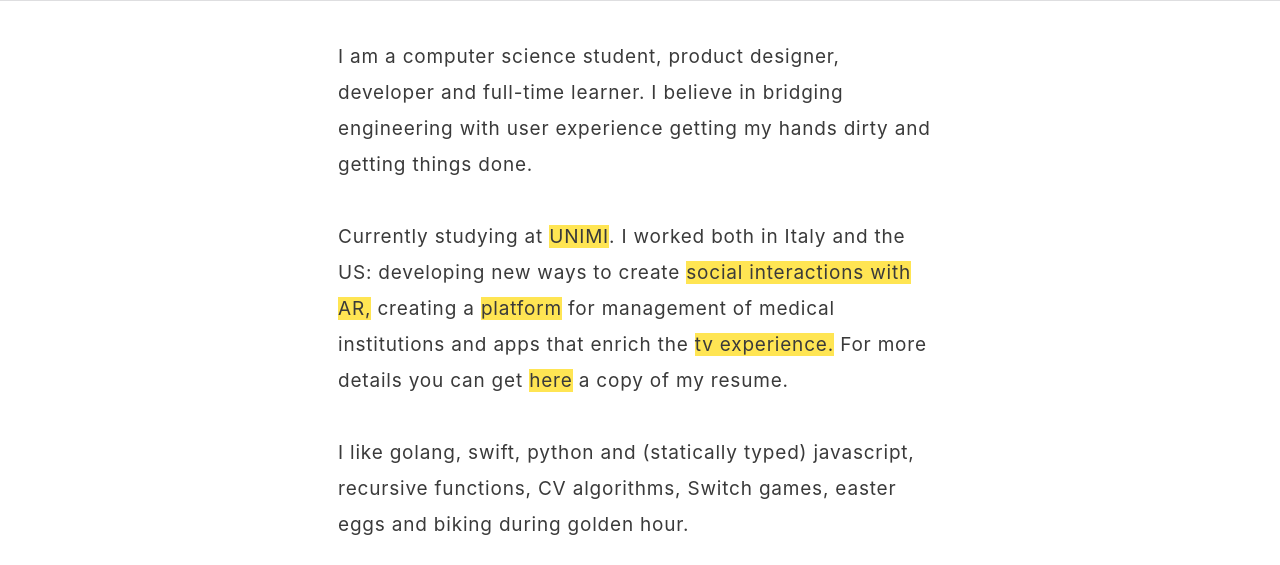
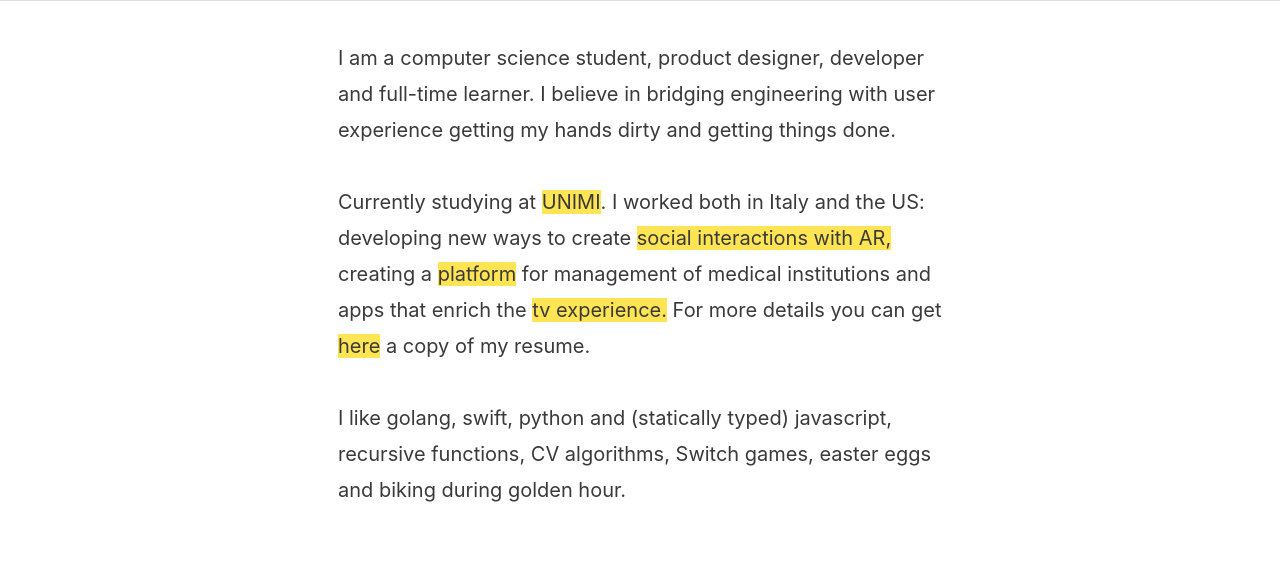
Before and after one commit to rweilg/responsive-react-template, a Gatsby site: page / in a window 1280 px wide. Shown: the part 60-625 px from the top of the page. Built offline with nearby package versions, Linux system fonts and the light colour scheme; Gatsby itself is replaced by a stand-in of ours; a web font is replaced by a local one.

Commit message:
fixed bck text to 20px

```diff
--- a/src/styles/styles.scss
+++ b/src/styles/styles.scss
@@ -59,10 +59,9 @@ h6 {
 p {
   font-family: -apple-system, BlinkMacSystemFont, "Segoe UI", Roboto, Oxygen,
     Ubuntu, Cantarell, "Open Sans", "Helvetica Neue", sans-serif;
-  font-size: 19px;
-  letter-spacing: 0.8px;
+  font-size: 20px;
   font-weight: 400;
-  line-height: 32px;
+  line-height: 36px;
   color: #3a3a3a;
   text-align: left;
 }
@@ -94,7 +93,7 @@ $hover: #3b46ff;
 .intext-link {
   font-family: -apple-system, BlinkMacSystemFont, "Segoe UI", Roboto, Oxygen,
     Ubuntu, Cantarell, "Open Sans", "Helvetica Neue", sans-serif;
-  font-size: 19px;
+  font-size: 20px;
   font-weight: 400;
   line-height: 36px;
   color: #3a3a3a;
```
